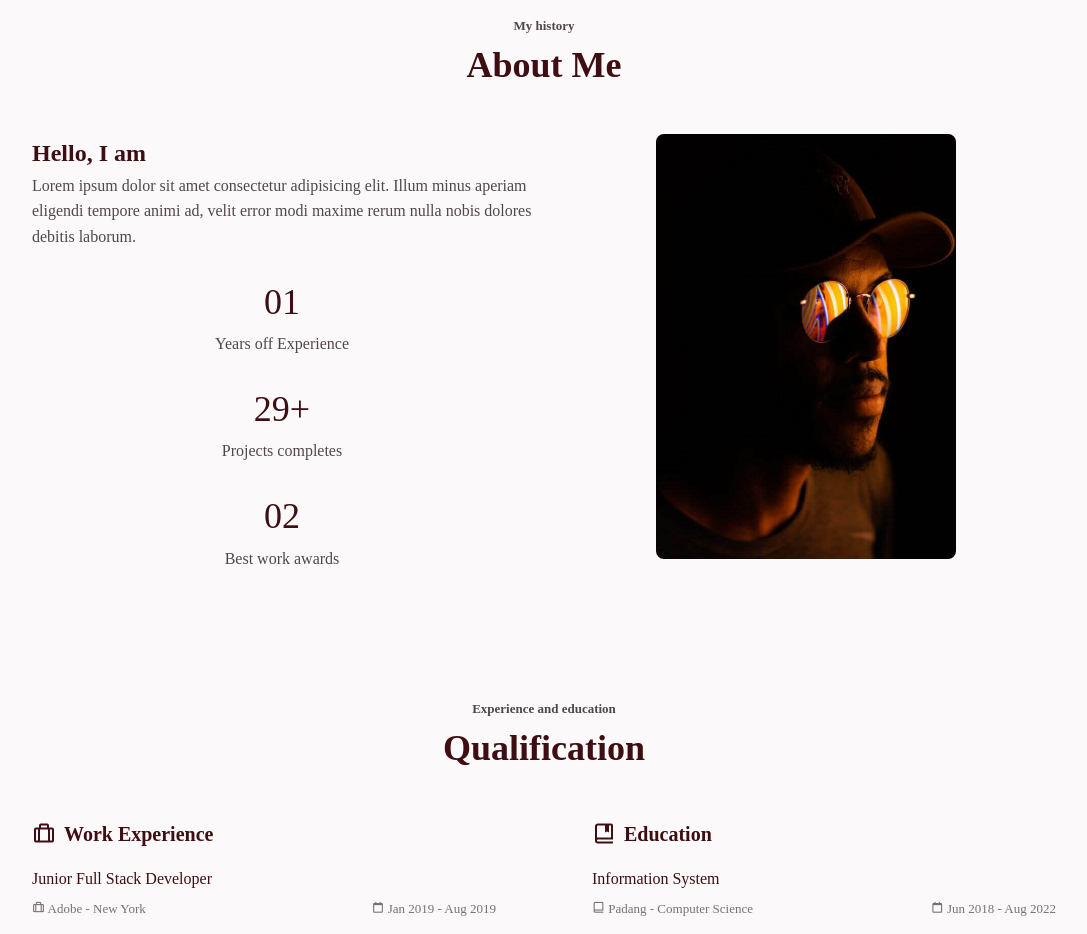
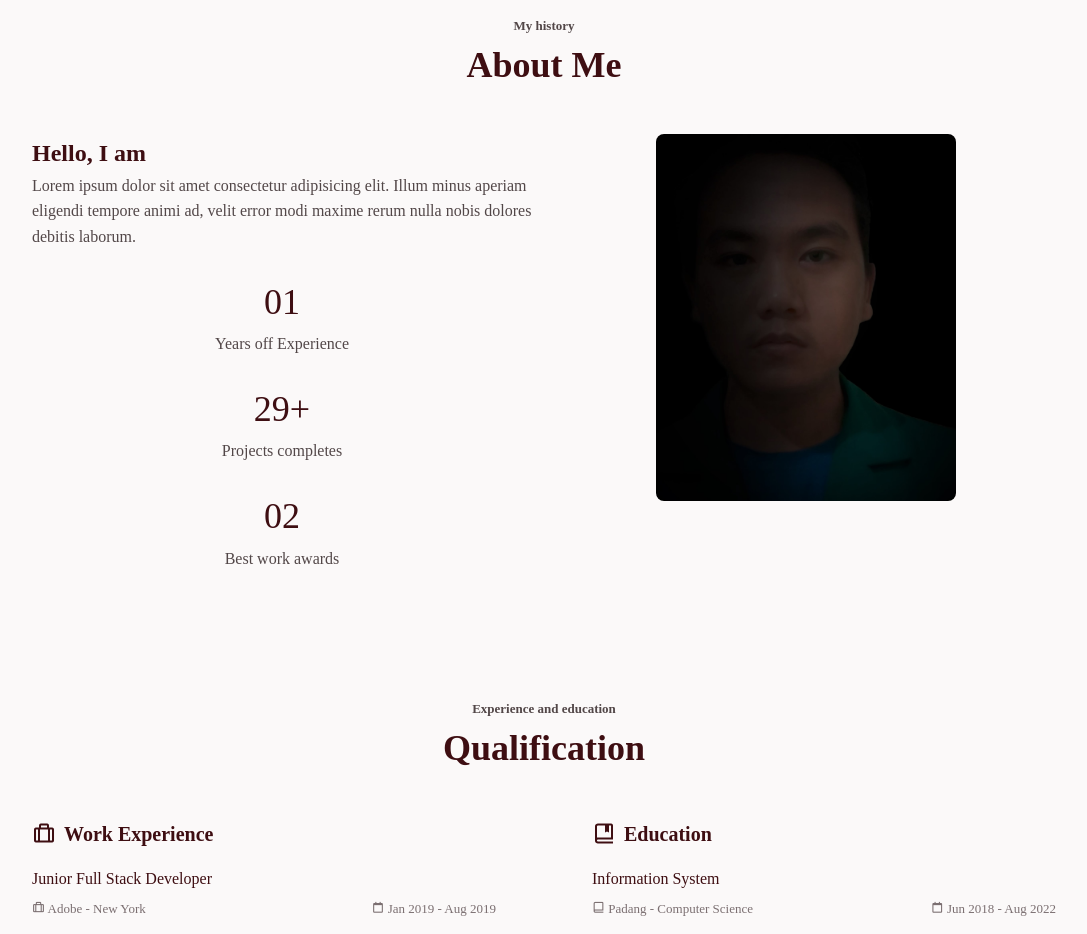
Before and after one commit to adilsaputraduha/portfolio, a plain HTML site: page index.html in a window 1280 px wide. Shown: the part 880-1814 px from the top of the page, without its empty margins (96-1183 px from the left). Drawn offline with nearby package versions, Linux system fonts and the light colour scheme; a web font is replaced by a local one.

Commit message:
final commit

```diff
--- a/index.html
+++ b/index.html
@@ -94,7 +94,7 @@
                         <span class="about-achievement">Best work awards</span>
                     </div>
                 </div>
-                <img src="assets/img/about.jpg" alt="" class="about-img">
+                <img src="assets/img/home1.jpg" alt="" class="about-img">
             </div>
         </section>
         <!-- Qualification -->
```
Also changed, not shown: assets/img/home1.jpg (added).
